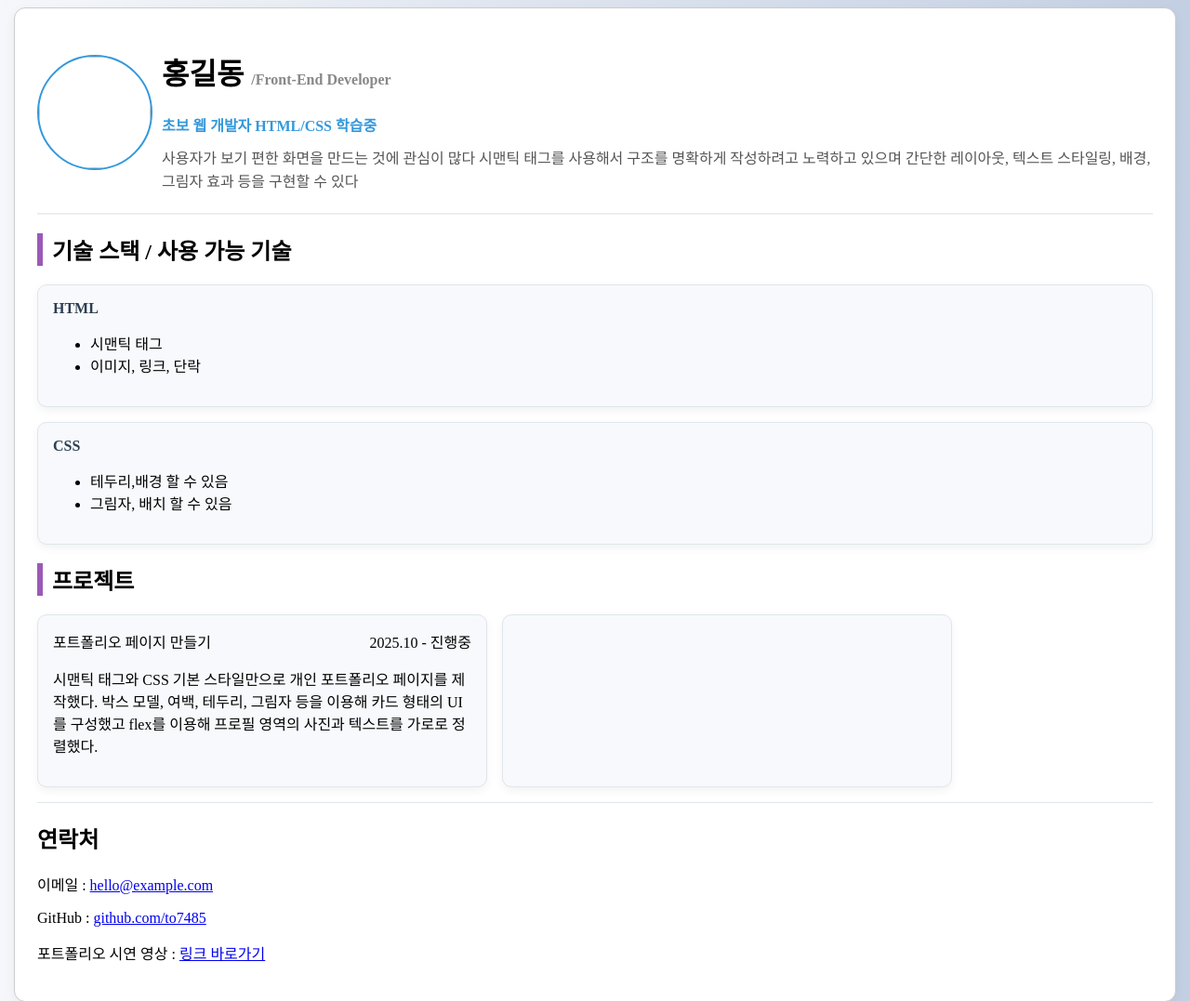
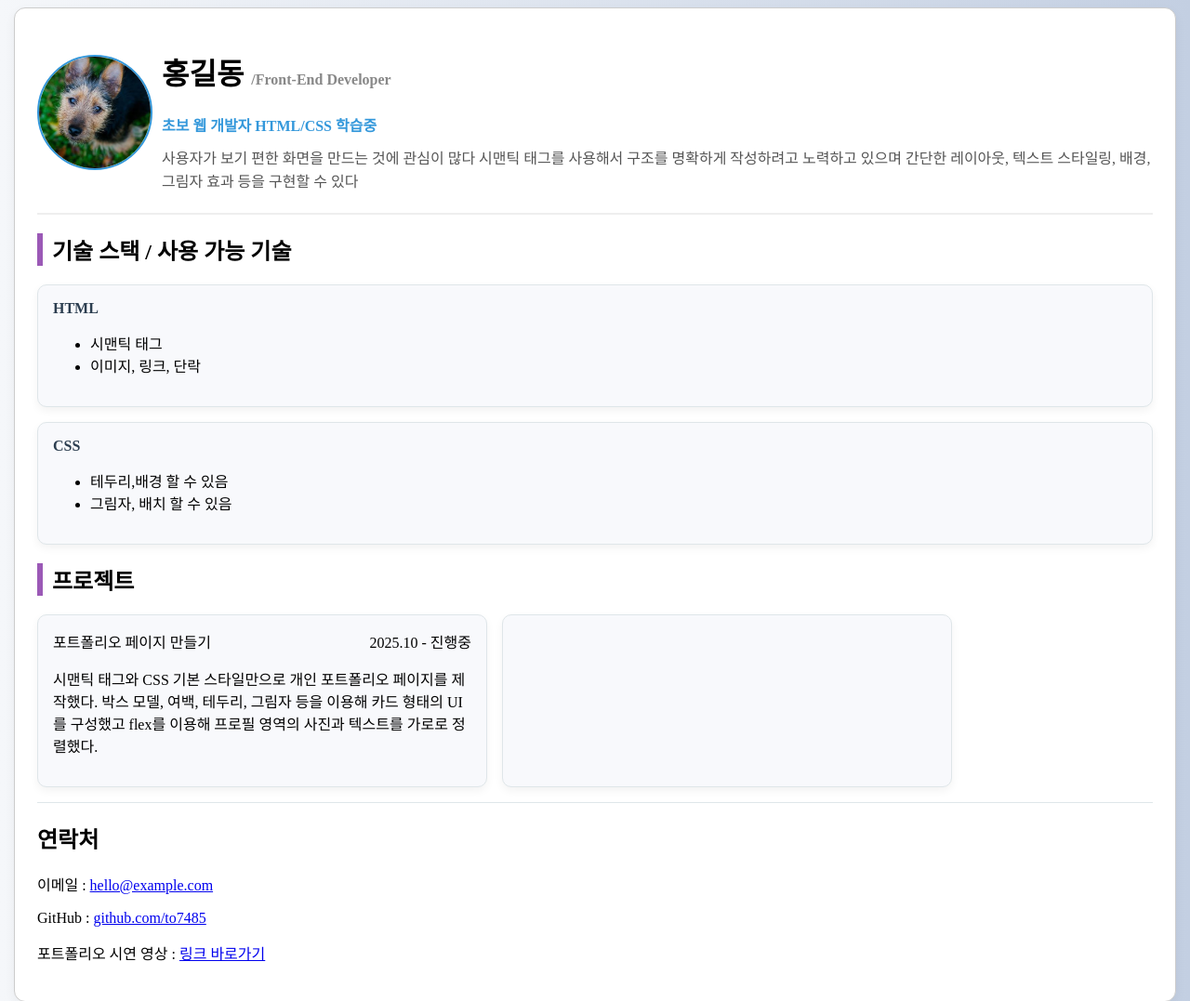
Before and after one commit to qjdldhsl12333-lang/dev_profile, a plain HTML site: page index.html in a window 1280 px wide. Shown: the top 1077 px of the page at 93% size. Drawn offline with Linux system fonts and the light colour scheme.

Commit message:
Update index.html

```diff
--- a/index.html
+++ b/index.html
@@ -101,7 +101,7 @@
     <div class="container">
         <!-- 프로필 영역 -->
         <header>
-            <img class="profile-image" src="/study-html-java-python-main/images/dog1.jpg">
+            <img class="profile-image" src="/dev_profile/dog1.jpg">
             <div>
                 <h1>
                     홍길동 <span class="job">/Front-End Developer</span>
```
